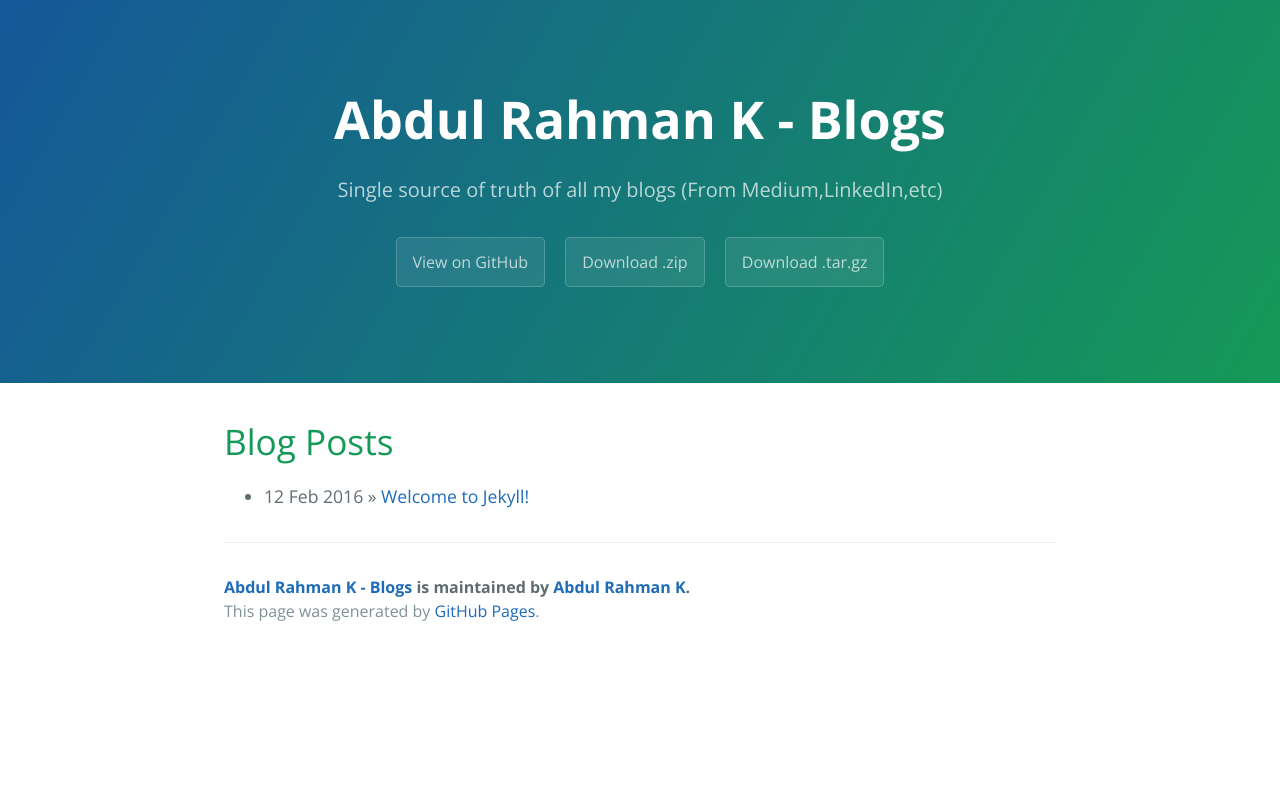
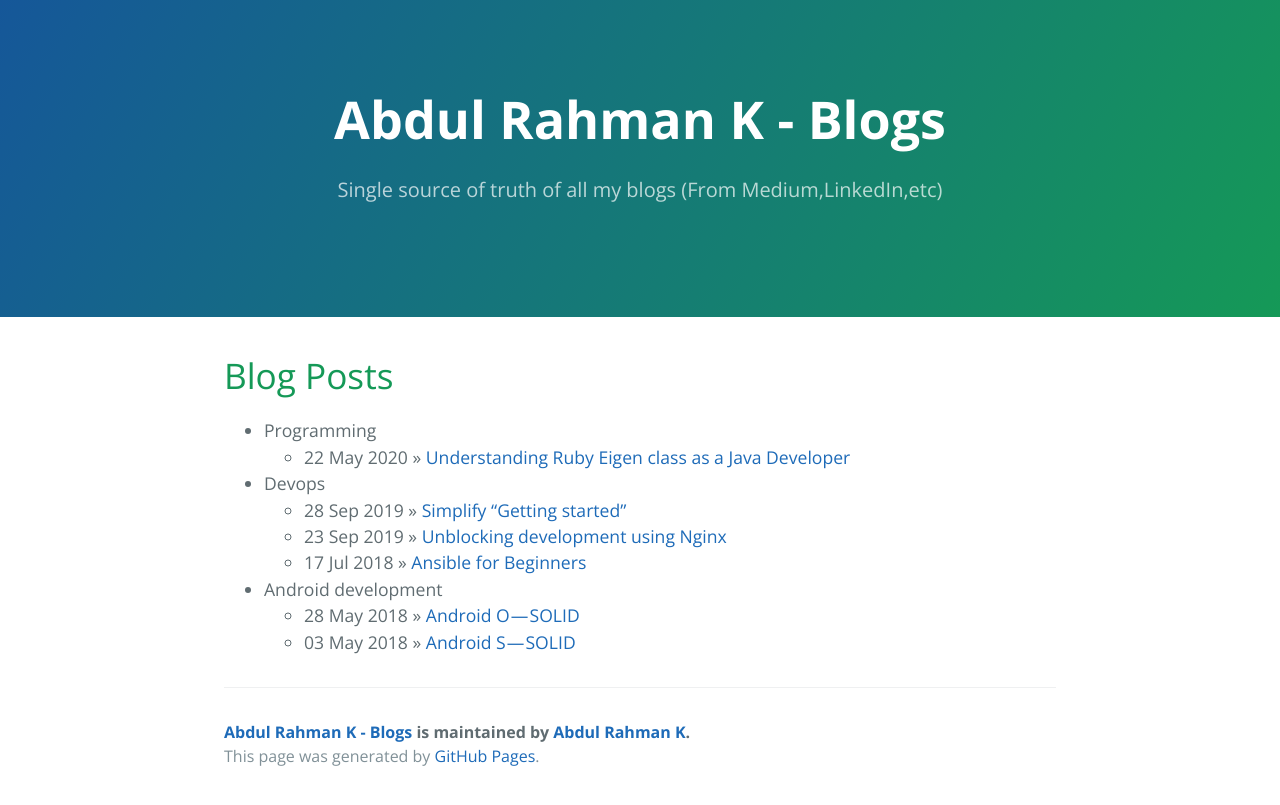
Before and after one commit to abdulrahmank/abdulrahmank.github.io, a Jekyll site: the page built from index.html, in a window 1280 px wide. Shown: the top 805 px of the page. Built offline with Jekyll 4.4.1, drawn with Linux system fonts in a browser that asks for light colours; the list of posts is cut into pages by our own code.

Commit message:
Add blog high level topics and existing medium blogs

```diff
--- a/_config.yml
+++ b/_config.yml
@@ -16,3 +16,32 @@ gems:
 
 #Others
 markdown: kramdown
+
+# Blogs
+post_topics:
+  - name: Programming
+    posts:
+      - date: May 22, 2020
+        url: https://android.jlelse.eu/know-about-android-code-that-is-solid-part-ii-7e41989f83b3
+        title: Understanding Ruby Eigen class as a Java Developer
+
+  - name: Devops
+    posts:
+      - date: Sep 28, 2019
+        url: https://medium.com/@kadkab.abdul/simplify-getting-started-978cfeece8d
+        title: Simplify “Getting started”
+      - date: Sep 23, 2019
+        url: https://medium.com/@kadkab.abdul/unblocking-development-using-nginx-29b729301848
+        title: Unblocking development using Nginx
+      - date: Jul 17, 2018
+        url: https://medium.com/@kadkab.abdul/ansible-for-beginners-2cf3b27abe3b
+        title: Ansible for Beginners
+
+  - name: Android development
+    posts:
+      - date: May 28, 2018
+        url: https://android.jlelse.eu/know-about-android-code-that-is-solid-part-ii-7e41989f83b3
+        title: Android O — SOLID
+      - date: May 3, 2018
+        url: https://android.jlelse.eu/android-s-srp-535402251c1b
+        title: Android S — SOLID
--- a/_includes/page-header.html
+++ b/_includes/page-header.html
@@ -1,7 +1,4 @@
 <section class="page-header">
   <h1 class="project-name">{{ site.title }}</h1>
   <h2 class="project-tagline">{{ site.tagline }}</h2>
-  <a href="#" class="btn">View on GitHub</a>
-  <a href="#" class="btn">Download .zip</a>
-  <a href="#" class="btn">Download .tar.gz</a>
 </section>
--- a/index.html
+++ b/index.html
@@ -6,8 +6,14 @@ title: {{ site.name }}
 <div id="home">
   <h1>Blog Posts</h1>
   <ul class="posts">
-    {% for post in site.posts %}
-      <li><span>{{ post.date | date_to_string }}</span> &raquo; <a href="{{ site.baseurl }}{{ post.url }}">{{ post.title }}</a></li>
+    {% for post_topic in site.post_topics %}
+    <li><span>{{ post_topic.name }}</span>
+      {% for post in post_topic.posts %}
+        <ul class="posts">
+          <li><span>{{ post.date | date_to_string }}</span> &raquo; <a href="{{ post.url }}">{{ post.title }}</a></li>
+        </ul>
+      {% endfor %}
+    </li>
     {% endfor %}
   </ul>
 </div>
```
Also changed, not shown: 2 other files.
